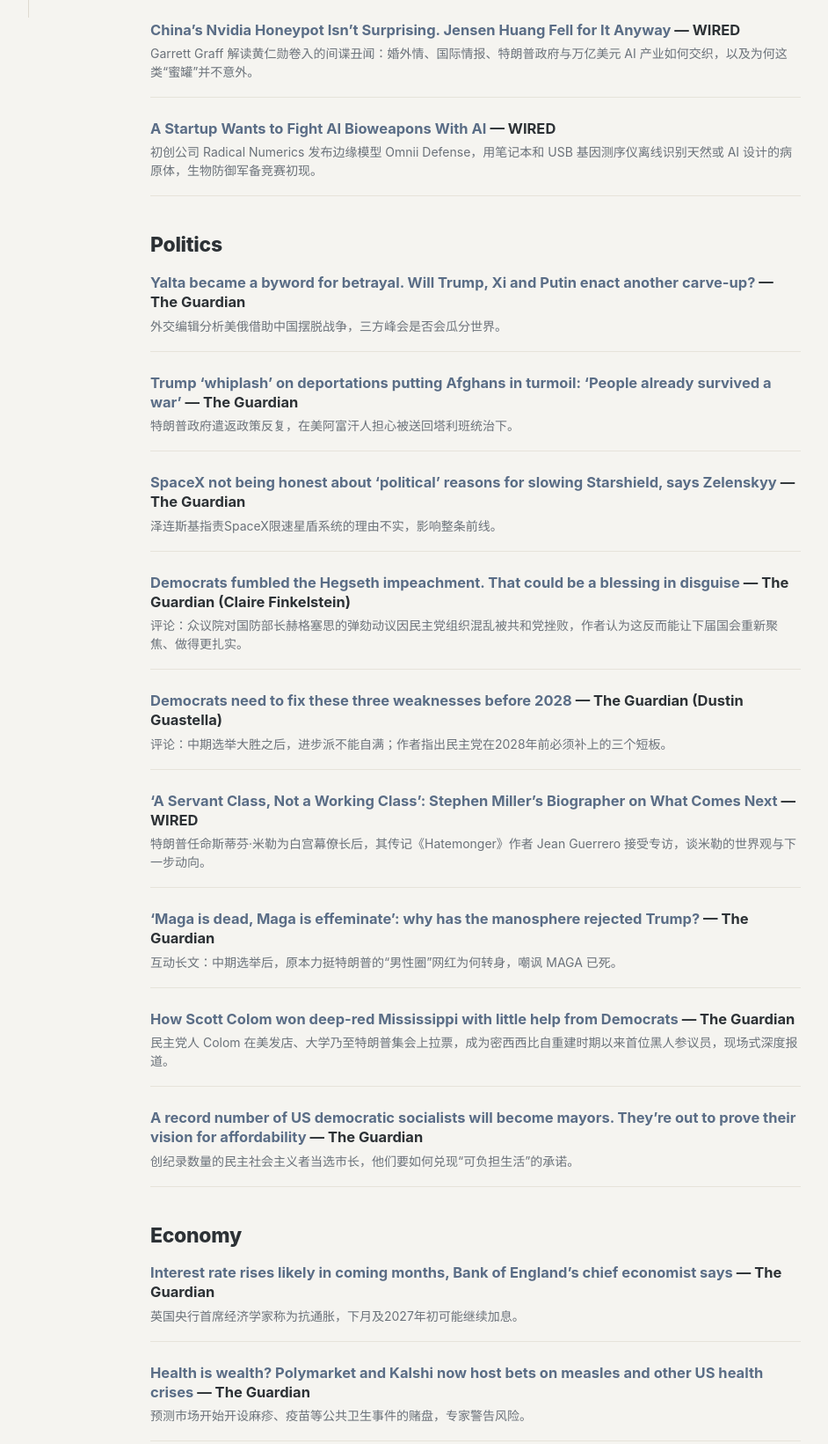
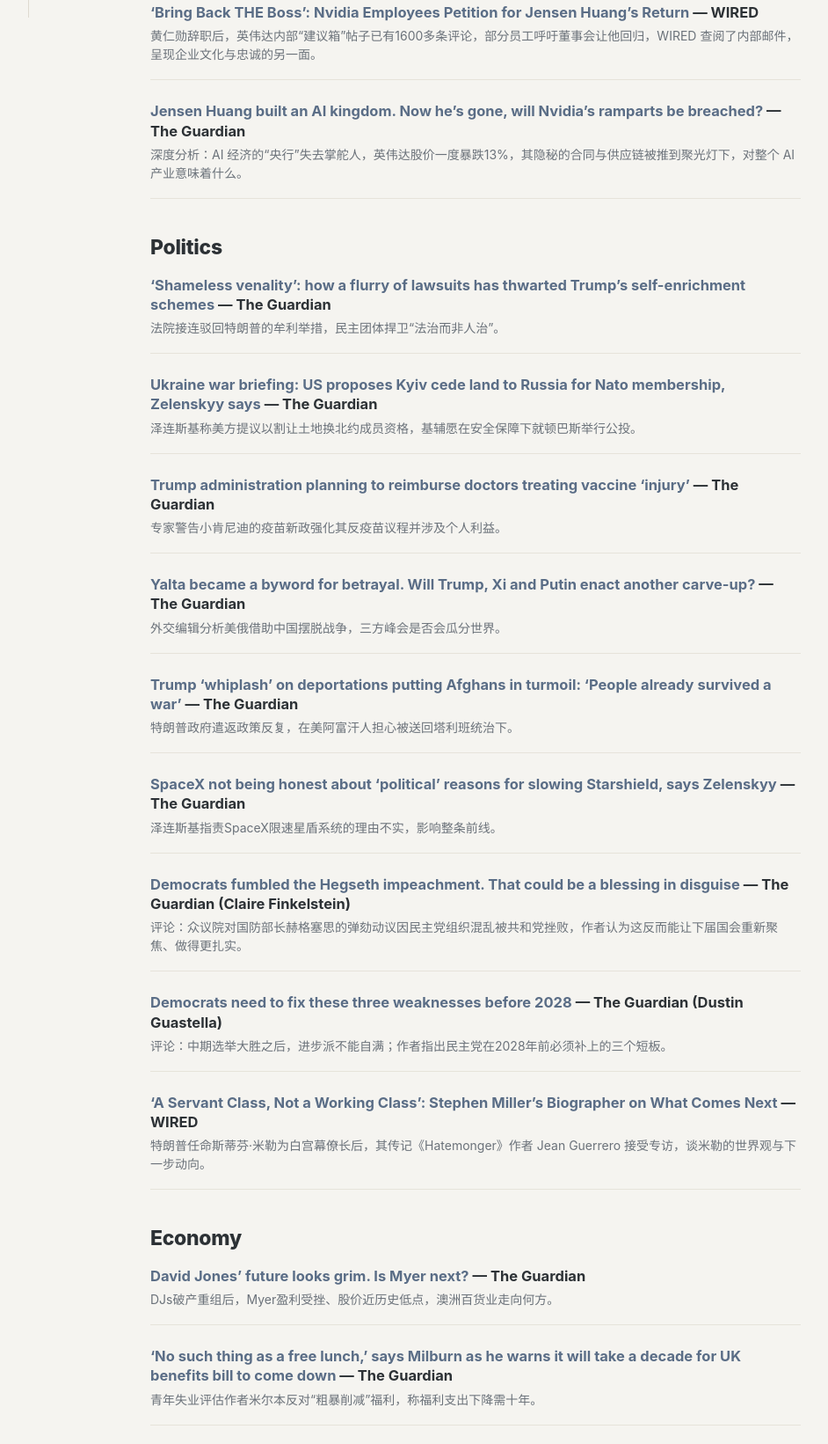
Before and after one commit to newmymujian-hash/newmymujian-hash.github.io, a plain HTML site: page news/index.html in a window 1280 px wide. Shown: the part 780-2421 px from the top of the page at 88% size, without its empty margins (231-1173 px from the left). Drawn offline with nearby package versions, Linux system fonts and the light colour scheme.

Commit message:
Update News board to 2026-11-15 daily selection (latest 3 days: 2026-11-13 to 2026-11-15)

```diff
--- a/news/index.html
+++ b/news/index.html
@@ -42,6 +42,10 @@
   <p class="page-sub">Daily long-read selections, organised by section — AI &amp; technology, politics, economy, and breaking hot topics. Each section keeps the latest three days, updated daily.</p>
   <div class="prose list-intro"><p>Ten long-form English articles are selected every day. They are shown here <strong>by section, not by date</strong> — each section keeps only the <strong>latest three days</strong> of selections and rotates as new picks arrive. Titles link to the originals; the one-line notes are in Chinese, as in the daily email edition.</p>
 <h2 id="ai--technology">AI &amp; Technology</h2>
+<h3 id="jensen-huang-lost-his-mind-how-ais-smartest-man-fell-for-the-worlds-oldest-trick--the-guardian"><a href="https://www.theguardian.com/technology/2026/nov/14/jensen-huang-affair-nvidia-nightmare">‘Jensen Huang lost his mind’: how AI’s smartest man fell for the world’s oldest trick</a> — The Guardian</h3>
+<p>深度复盘黄仁勋与疑似间谍的牵连如何成为硅谷最大噩梦，以及对英伟达和美国安全的冲击。</p>
+<h3 id="160-questions-only-one-wrong-top-scorer-in-south-korea-tax-exam-admits-ai-cheating--the-guardian"><a href="https://www.theguardian.com/technology/2026/nov/15/ai-cheating-south-korea-college-entrance-exam">160 questions, only one wrong: top scorer in South Korea tax exam admits AI cheating</a> — The Guardian</h3>
+<p>韩国税务考试最高分者承认用AI作弊，下周高考面临AI作弊担忧。</p>
 <h3 id="beware-the-new-ai-fueled-ransomware-boom--wired"><a href="https://www.wired.com/story/beware-the-new-ai-fueled-ransomware-boom/">Beware the New AI-Fueled Ransomware Boom</a> — WIRED</h3>
 <p>AI 正在推动勒索软件与数据勒索攻击新一轮增长，研究人员梳理了最新趋势。</p>
 <h3 id="no-pilots-few-air-traffic-controllers-what-could-go-wrong--wired"><a href="https://www.wired.com/story/no-pilots-few-air-traffic-controllers-what-could-go-wrong/">No Pilots. Few Air Traffic Controllers. What Could Go Wrong?</a> — WIRED</h3>
@@ -50,11 +54,13 @@
 <p>黄仁勋辞职后，英伟达内部“建议箱”帖子已有1600多条评论，部分员工呼吁董事会让他回归，WIRED 查阅了内部邮件，呈现企业文化与忠诚的另一面。</p>
 <h3 id="jensen-huang-built-an-ai-kingdom-now-hes-gone-will-nvidias-ramparts-be-breached--the-guardian"><a href="https://www.theguardian.com/technology/2026/nov/12/jensen-huang-built-an-ai-kingdom-now-hes-gone-will-nvidias-ramparts-be-breached">Jensen Huang built an AI kingdom. Now he’s gone, will Nvidia’s ramparts be breached?</a> — The Guardian</h3>
 <p>深度分析：AI 经济的“央行”失去掌舵人，英伟达股价一度暴跌13%，其隐秘的合同与供应链被推到聚光灯下，对整个 AI 产业意味着什么。</p>
-<h3 id="chinas-nvidia-honeypot-isnt-surprising-jensen-huang-fell-for-it-anyway--wired"><a href="https://www.wired.com/story/chinas-nvidia-honeypot-isnt-surprising-jensen-huang-fell-for-it-anyway/">China’s Nvidia Honeypot Isn’t Surprising. Jensen Huang Fell for It Anyway</a> — WIRED</h3>
-<p>Garrett Graff 解读黄仁勋卷入的间谍丑闻：婚外情、国际情报、特朗普政府与万亿美元 AI 产业如何交织，以及为何这类“蜜罐”并不意外。</p>
-<h3 id="a-startup-wants-to-fight-ai-bioweapons-with-ai--wired"><a href="https://www.wired.com/story/startup-fights-ai-bioweapons-with-ai/">A Startup Wants to Fight AI Bioweapons With AI</a> — WIRED</h3>
-<p>初创公司 Radical Numerics 发布边缘模型 Omnii Defense，用笔记本和 USB 基因测序仪离线识别天然或 AI 设计的病原体，生物防御军备竞赛初现。</p>
 <h2 id="politics">Politics</h2>
+<h3 id="shameless-venality-how-a-flurry-of-lawsuits-has-thwarted-trumps-self-enrichment-schemes--the-guardian"><a href="https://www.theguardian.com/us-news/2026/nov/15/trump-self-enrichment-lawsuits">‘Shameless venality’: how a flurry of lawsuits has thwarted Trump’s self-enrichment schemes</a> — The Guardian</h3>
+<p>法院接连驳回特朗普的牟利举措，民主团体捍卫“法治而非人治”。</p>
+<h3 id="ukraine-war-briefing-us-proposes-kyiv-cede-land-to-russia-for-nato-membership-zelenskyy-says--the-guardian"><a href="https://www.theguardian.com/world/2026/nov/15/ukraine-war-briefing-us-proposes-kyiv-cede-land-to-russia-for-nato-membership-zelenskyy-says">Ukraine war briefing: US proposes Kyiv cede land to Russia for Nato membership, Zelenskyy says</a> — The Guardian</h3>
+<p>泽连斯基称美方提议以割让土地换北约成员资格，基辅愿在安全保障下就顿巴斯举行公投。</p>
+<h3 id="trump-administration-planning-to-reimburse-doctors-treating-vaccine-injury--the-guardian"><a href="https://www.theguardian.com/us-news/2026/nov/15/vaccine-policy-rfk-jr-trump-administration">Trump administration planning to reimburse doctors treating vaccine ‘injury’</a> — The Guardian</h3>
+<p>专家警告小肯尼迪的疫苗新政强化其反疫苗议程并涉及个人利益。</p>
 <h3 id="yalta-became-a-byword-for-betrayal-will-trump-xi-and-putin-enact-another-carve-up--the-guardian"><a href="https://www.theguardian.com/world/2026/nov/14/yalta-trump-xi-putin-china-apec">Yalta became a byword for betrayal. Will Trump, Xi and Putin enact another carve-up?</a> — The Guardian</h3>
 <p>外交编辑分析美俄借助中国摆脱战争，三方峰会是否会瓜分世界。</p>
 <h3 id="trump-whiplash-on-deportations-putting-afghans-in-turmoil-people-already-survived-a-war--the-guardian"><a href="https://www.theguardian.com/us-news/2026/nov/14/afghan-deportations-trump-administration">Trump ‘whiplash’ on deportations putting Afghans in turmoil: ‘People already survived a war’</a> — The Guardian</h3>
@@ -67,13 +73,11 @@
 <p>评论：中期选举大胜之后，进步派不能自满；作者指出民主党在2028年前必须补上的三个短板。</p>
 <h3 id="a-servant-class-not-a-working-class-stephen-millers-biographer-on-what-comes-next--wired"><a href="https://www.wired.com/story/a-servant-class-not-a-working-class-stephen-millers-biographer-on-what-comes-next/">‘A Servant Class, Not a Working Class’: Stephen Miller’s Biographer on What Comes Next</a> — WIRED</h3>
 <p>特朗普任命斯蒂芬·米勒为白宫幕僚长后，其传记《Hatemonger》作者 Jean Guerrero 接受专访，谈米勒的世界观与下一步动向。</p>
-<h3 id="maga-is-dead-maga-is-effeminate-why-has-the-manosphere-rejected-trump--the-guardian"><a href="https://www.theguardian.com/us-news/ng-interactive/2026/nov/12/maga-dead-manosphere-trump">‘Maga is dead, Maga is effeminate’: why has the manosphere rejected Trump?</a> — The Guardian</h3>
-<p>互动长文：中期选举后，原本力挺特朗普的“男性圈”网红为何转身，嘲讽 MAGA 已死。</p>
-<h3 id="how-scott-colom-won-deep-red-mississippi-with-little-help-from-democrats--the-guardian"><a href="https://www.theguardian.com/us-news/2026/nov/11/scott-colom-mississippi-democrat-senate-midterms">How Scott Colom won deep-red Mississippi with little help from Democrats</a> — The Guardian</h3>
-<p>民主党人 Colom 在美发店、大学乃至特朗普集会上拉票，成为密西西比自重建时期以来首位黑人参议员，现场式深度报道。</p>
-<h3 id="a-record-number-of-us-democratic-socialists-will-become-mayors-theyre-out-to-prove-their-vision-for-affordability--the-guardian"><a href="https://www.theguardian.com/us-news/2026/nov/12/democratic-socialists-historic-election-wins">A record number of US democratic socialists will become mayors. They’re out to prove their vision for affordability</a> — The Guardian</h3>
-<p>创纪录数量的民主社会主义者当选市长，他们要如何兑现“可负担生活”的承诺。</p>
 <h2 id="economy">Economy</h2>
+<h3 id="david-jones-future-looks-grim-is-myer-next--the-guardian"><a href="https://www.theguardian.com/business/2026/nov/15/myer-david-jones-stores-closures-administration">David Jones’ future looks grim. Is Myer next?</a> — The Guardian</h3>
+<p>DJs破产重组后，Myer盈利受挫、股价近历史低点，澳洲百货业走向何方。</p>
+<h3 id="no-such-thing-as-a-free-lunch-says-milburn-as-he-warns-it-will-take-a-decade-for-uk-benefits-bill-to-come-down--the-guardian"><a href="https://www.theguardian.com/society/2026/nov/15/no-free-lunch-milburn-mcfadden-kuenssberg-uk-benefits-youth-unemployment-neet">‘No such thing as a free lunch,’ says Milburn as he warns it will take a decade for UK benefits bill to come down</a> — The Guardian</h3>
+<p>青年失业评估作者米尔本反对“粗暴削减”福利，称福利支出下降需十年。</p>
 <h3 id="interest-rate-rises-likely-in-coming-months-bank-of-englands-chief-economist-says--the-guardian"><a href="https://www.theguardian.com/business/2026/nov/14/interest-rate-rises-inflation-bank-of-england-chief-economist">Interest rate rises likely in coming months, Bank of England’s chief economist says</a> — The Guardian</h3>
 <p>英国央行首席经济学家称为抗通胀，下月及2027年初可能继续加息。</p>
 <h3 id="health-is-wealth-polymarket-and-kalshi-now-host-bets-on-measles-and-other-us-health-crises--the-guardian"><a href="https://www.theguardian.com/world/2026/nov/14/measles-kalshi-polymarket-betting">Health is wealth? Polymarket and Kalshi now host bets on measles and other US health crises</a> — The Guardian</h3>
@@ -84,11 +88,13 @@
 <p>英国海滨小城伯恩茅斯是金融后台重镇，如今入门级岗位被 AI 大量取代，威胁当地约2.4万金融从业者的饭碗。</p>
 <h3 id="even-black-friday-will-be-more-expensive-than-usual--wired"><a href="https://www.wired.com/story/even-black-friday-2026-will-be-more-expensive-than-usual/">Even Black Friday Will Be More Expensive Than Usual</a> — WIRED</h3>
 <p>AI 行业的内存危机叠加伊朗战争，手机、游戏机等耗内存电子产品涨价，IDC 预计涨价可能持续到2027甚至2028年。</p>
-<h3 id="ai-helped-uk-defy-expectations--but-will-economys-resilience-fizzle-out--the-guardian"><a href="https://www.theguardian.com/business/2026/nov/12/ai-uk-economy-john-healey">AI helped UK defy expectations – but will economy’s resilience fizzle out?</a> — The Guardian</h3>
-<p>AI 带动英国经济增速创两年多来最快，但科技放缓和冬季能源账单可能让这股韧性消退。</p>
-<h3 id="fewer-hours-and-higher-wages--or-more-burnout-and-surveillance-employers-told-to-prepare-for-ai--the-guardian"><a href="https://www.theguardian.com/technology/2026/nov/12/fewer-hours-and-higher-wages-or-more-burnout-and-surveillance-employers-told-to-prepare-for-ai">Fewer hours and higher wages – or more burnout and surveillance: employers told to prepare for AI</a> — The Guardian</h3>
-<p>澳大利亚发布 AI 应用最佳实践指南：在 Qantas、Canva 裁员之后，AI 究竟带来更短工时和更高工资，还是更多倦怠与监控。</p>
 <h2 id="breaking-hot-topics">Breaking Hot Topics</h2>
+<h3 id="protest-in-prague-over-media-freedom-expected-to-be-one-of-biggest-in-czechias-history--the-guardian"><a href="https://www.theguardian.com/world/2026/nov/15/czechia-protest-prague-media-freedom">Protest in Prague over media freedom expected to be one of biggest in Czechia’s history</a> — The Guardian</h3>
+<p>数十万人预计在布拉格抗议取消收视费、改由国家预算资助公共媒体。</p>
+<h3 id="worlds-top-court-to-rule-if-myanmar-committed-genocide-against-rohingya--the-guardian"><a href="https://www.theguardian.com/world/2026/nov/15/myanmar-rohingya-genocide-icj">World’s top court to rule if Myanmar committed genocide against Rohingya</a> — The Guardian</h3>
+<p>国际法院将首次裁定国家是否犯有种族灭绝罪，影响针对以色列的案件。</p>
+<h3 id="spacexs-starship-returns-to-launch-pad-from-orbit-in-victory-for-company--the-guardian"><a href="https://www.theguardian.com/science/2026/nov/14/spacex-starship-double-catch">SpaceX’s Starship returns to launch pad from orbit in victory for company</a> — The Guardian</h3>
+<p>星舰上面级首次被发射塔接住，尽管助推器爆炸，可复用迈出一步。</p>
 <h3 id="the-microsoft-outage-is-a-warning-for-the-world--wired"><a href="https://www.wired.com/story/the-microsoft-outage-is-a-warning-for-the-world/">The Microsoft Outage Is a Warning for the World</a> — WIRED</h3>
 <p>微软365全球大宕机波及学校、法院和政府，凸显对单一供应商的依赖。</p>
 <h3 id="what-to-know-about-the-rare-nationwide-ground-stop-issued-by-the-faa--the-guardian"><a href="https://www.theguardian.com/world/2026/nov/13/faa-ground-stop-flights-explained">What to know about the rare nationwide ground stop issued by the FAA</a> — The Guardian</h3>
@@ -99,12 +105,6 @@
 <p>微软365（Outlook、Teams 等）全球宕机持续超18小时，影响企业、政府机构乃至英国医院和警方；微软称暂无迹象表明是网络攻击。</p>
 <h3 id="iran-says-it-destroyed-us-military-radar-in-bahrain-in-retaliatory-strike--the-guardian"><a href="https://www.theguardian.com/world/2026/nov/13/iran-us-radar-bahrain-sirik-hormuz">Iran says it destroyed US military radar in Bahrain in retaliatory strike</a> — The Guardian</h3>
 <p>伊朗革命卫队称为报复美军对霍尔木兹海峡旁通信塔的空袭，摧毁了美国在巴林的预警雷达，是数月来首次直接袭击美军设施。</p>
-<h3 id="millions-join-spains-first-general-strike-in-14-years-in-protest-at-housing-crisis--the-guardian"><a href="https://www.theguardian.com/world/2026/nov/11/spain-general-strike-housing-costs">Millions join Spain’s first general strike in 14 years in protest at housing crisis</a> — The Guardian</h3>
-<p>西班牙 14 年来首次总罢工，数百万人抗议房价飙升，而大选在即、极右翼可能上台。</p>
-<h3 id="oil-slicks-seen-from-space-the-devastating-impact-of-boat-strikes-on-fragile-gulf-ecosystems--the-guardian"><a href="https://www.theguardian.com/world/2026/nov/12/oil-slicks-seen-from-space-the-devastating-impact-of-boat-strikes-on-fragile-gulf-ecosystems">Oil slicks seen from space: the devastating impact of boat strikes on fragile Gulf ecosystems</a> — The Guardian</h3>
-<p>自美伊战争爆发以来，霍尔木兹海峡已发生数百起漏油，卫星图像显示污染扩散，威胁海湾生态“数代”。</p>
-<h3 id="afghan-women-told-to-go-home-after-de-facto-ban-on-male-doctors-treating-them--the-guardian"><a href="https://www.theguardian.com/global-development/2026/nov/12/taliban-ban-male-doctors-treating-women-afghanistan">Afghan women told to ‘go home’ after de facto ban on male doctors treating them</a> — The Guardian</h3>
-<p>与 Zan Times 联合采访：塔利班事实上禁止男医生为女性看病，让阿富汗女性求医陷入困境。</p>
 </div>
 
 </section>
```
